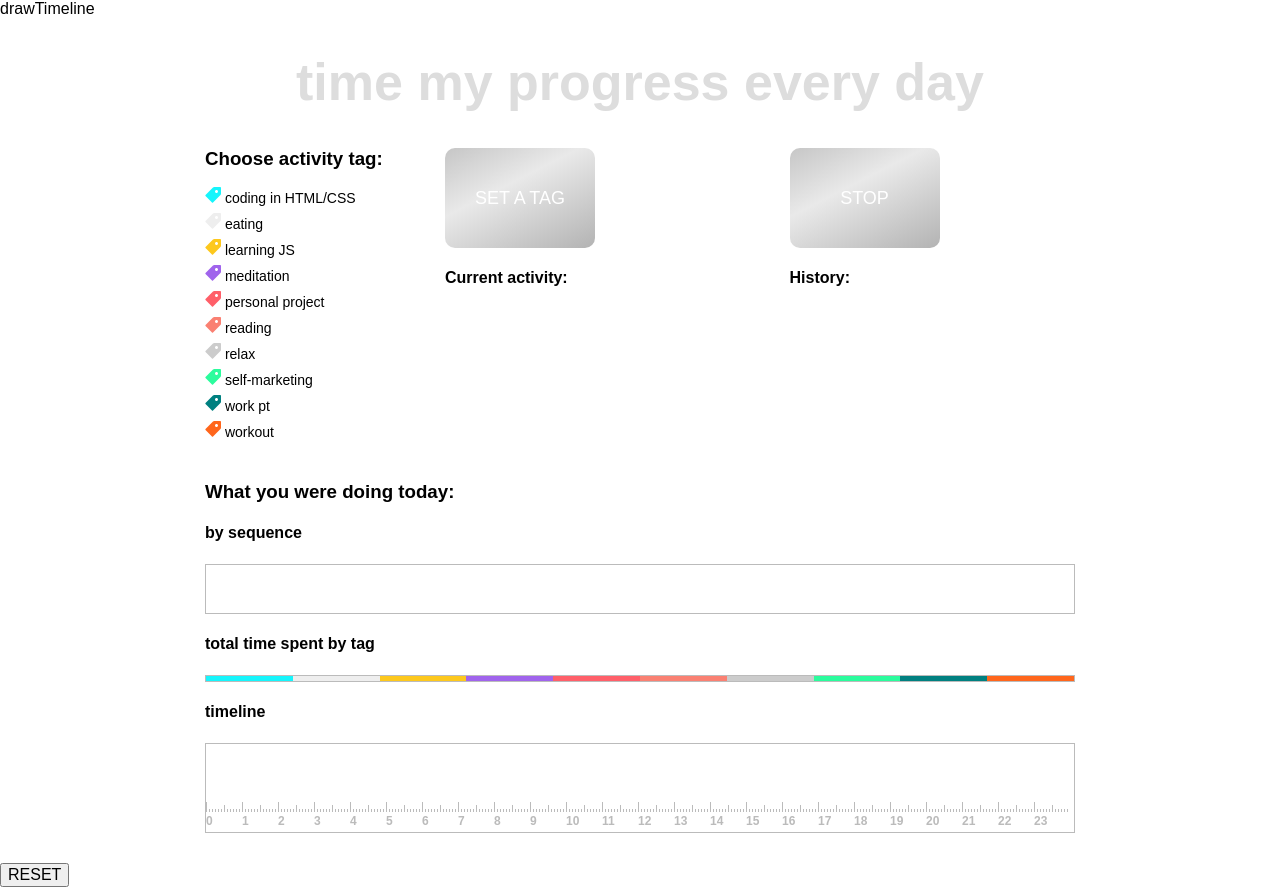
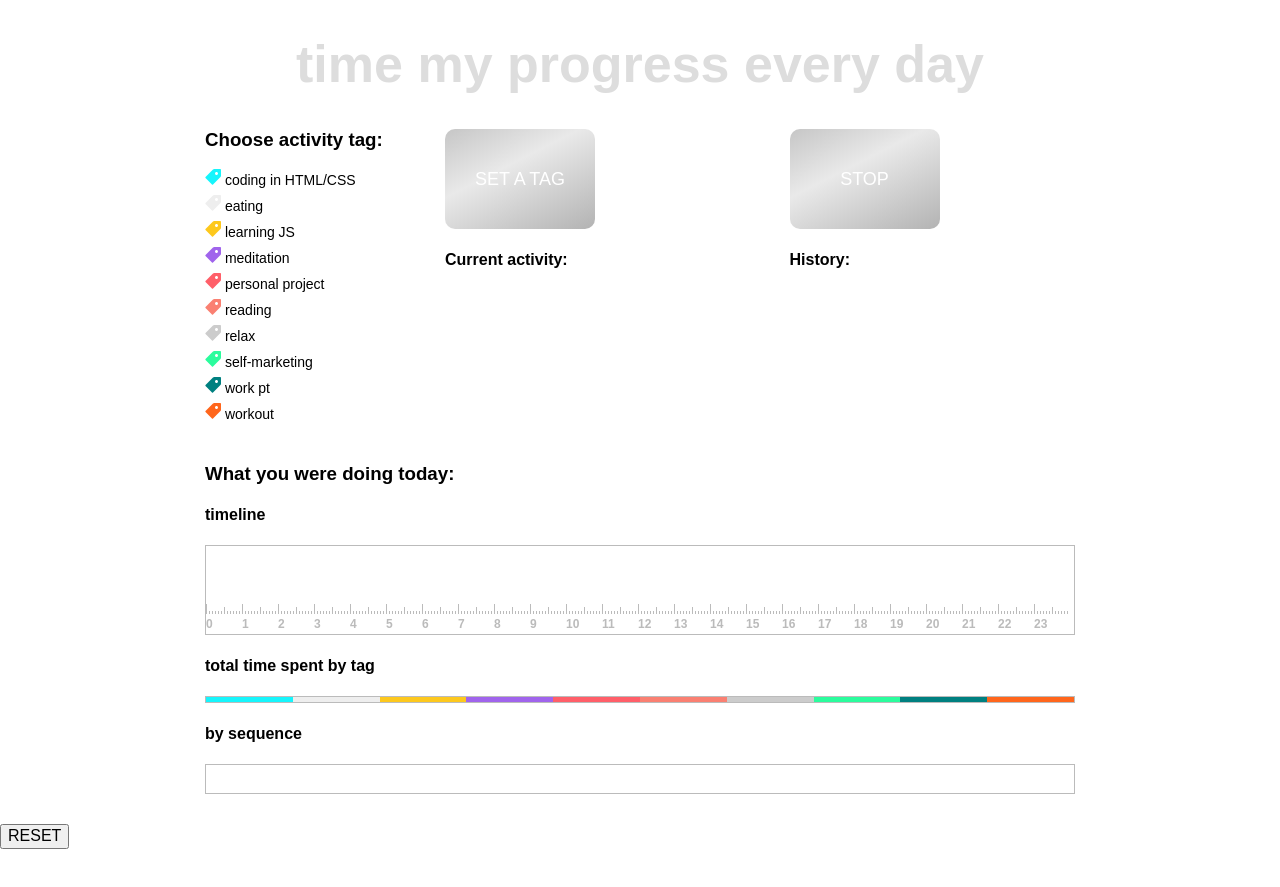
Before and after one commit to nadyawyn/daytimer, a website: page src/index.html in a window 1280 px wide. After the commit the page ends 849 px from the top, so only its background shows below. Drawn offline with nearby package versions, Linux system fonts and the light colour scheme; files that its build step writes are made by us from their sources.

Commit message:
Changed order of output scales

```diff
--- a/src/index.html
+++ b/src/index.html
@@ -11,7 +11,7 @@
 
 <body>
 	<header class="header">
-		drawTimeline
+
 		<h1 class="header__title">time my progress every day</h1>
 	</header>
 	<main>
@@ -42,15 +42,6 @@
 			</div>
 			<div class="main__items_bottom">
 				<h3>What you were doing today:</h3>
-				<h4>by sequence</h4>
-				<div class="counter__output counter__output_serial">
-
-				</div>
-				<h4>total time spent by tag</h4>
-				<div class="counter__output counter__output_accum">
-
-				</div>
-
 				<h4>timeline</h4>
 				<div class="counter__output counter__output_timeline">
 
@@ -61,6 +52,16 @@
 
 					</div>
 				</div>
+				<h4>total time spent by tag</h4>
+				<div class="counter__output counter__output_accum">
+
+				</div>
+				<h4>by sequence</h4>
+				<div class="counter__output counter__output_serial">
+
+				</div>
+
+
 			</div>
 
 
--- a/src/sass/blocks/_counter.scss
+++ b/src/sass/blocks/_counter.scss
@@ -7,7 +7,7 @@
 		display: flex;
 
 		&_serial {
-			min-height: 50px;
+			min-height: 30px;
 			flex-flow: row wrap;
 		}
 
@@ -24,7 +24,7 @@
 			display: block;
 			background-color: yellowgreen;
 
-			height: 50px;
+			height: 30px;
 			width: 30px;
 
 			&_accum {
```
Also changed, not shown: dist/css/style.min.css, dist/index.html.
